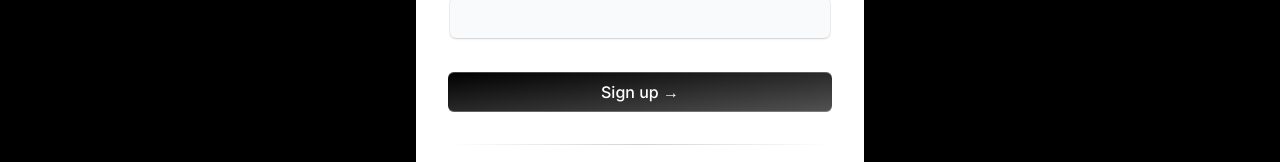
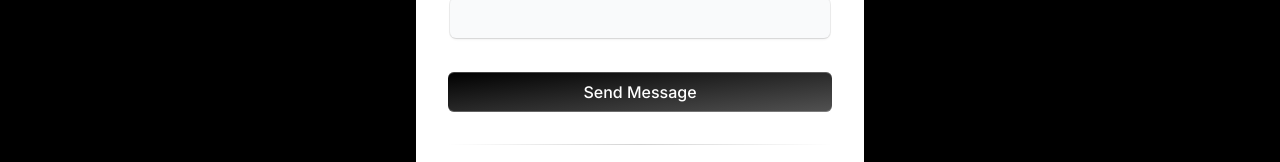
Before and after one commit to ajayAnthwal/Portfolio-ajay, a Next.js app: page / in a window 1280 px wide. Shown: the part 9457-9619 px from the top of the page. Built offline with nearby package versions, Linux system fonts and the light colour scheme.

Commit message:
contact us page updated

```diff
--- a/src/components/SignupFormDemo/SignupFormDemo.tsx
+++ b/src/components/SignupFormDemo/SignupFormDemo.tsx
@@ -49,7 +49,7 @@ export function SignupFormDemo() {
           className="bg-gradient-to-br relative group/btn from-black dark:from-zinc-900 dark:to-zinc-900 to-neutral-600 block dark:bg-zinc-800 w-full text-white rounded-md h-10 font-medium shadow-[0px_1px_0px_0px_#ffffff40_inset,0px_-1px_0px_0px_#ffffff40_inset] dark:shadow-[0px_1px_0px_0px_var(--zinc-800)_inset,0px_-1px_0px_0px_var(--zinc-800)_inset]"
           type="submit"
         >
-          Sign up &rarr;
+        Send Message
           <BottomGradient />
         </button>
 
```
